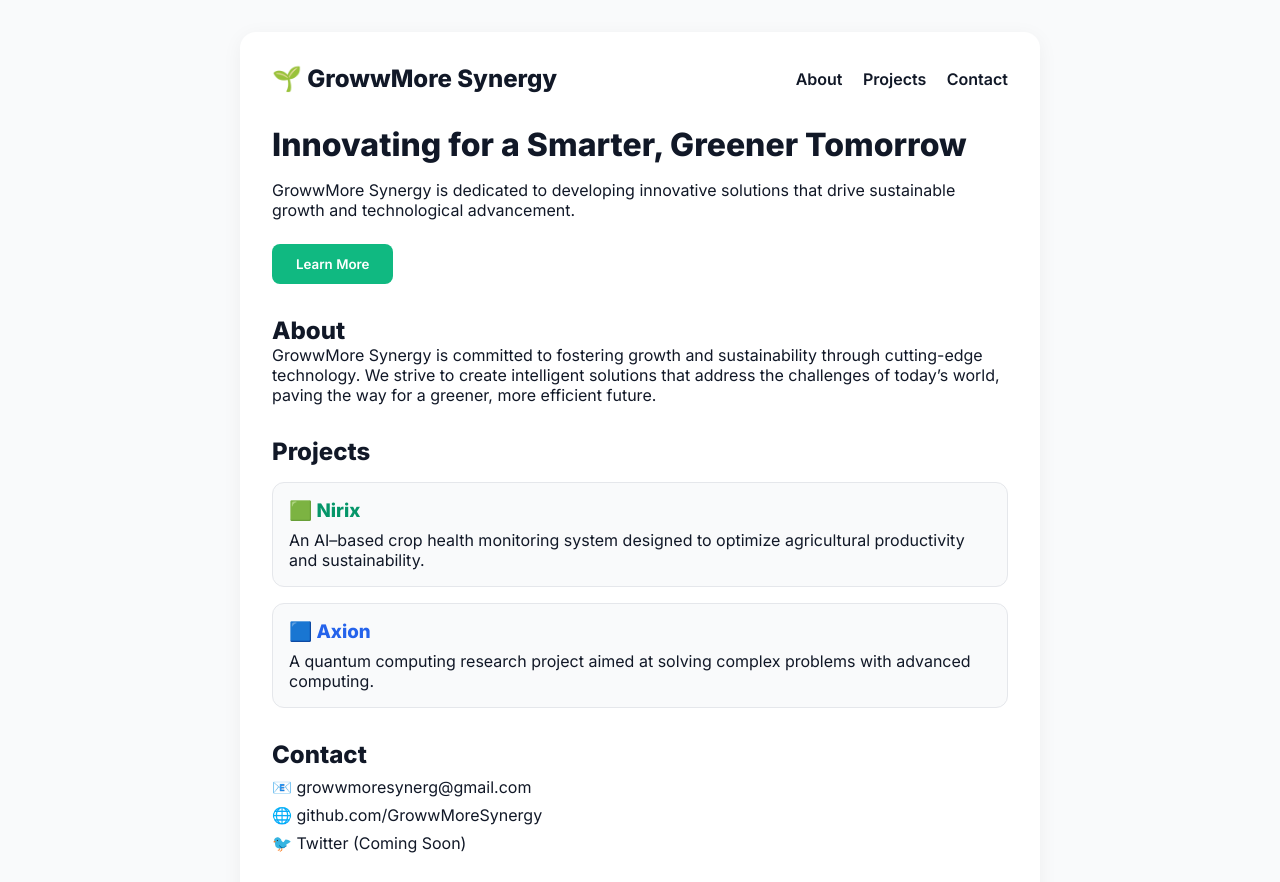
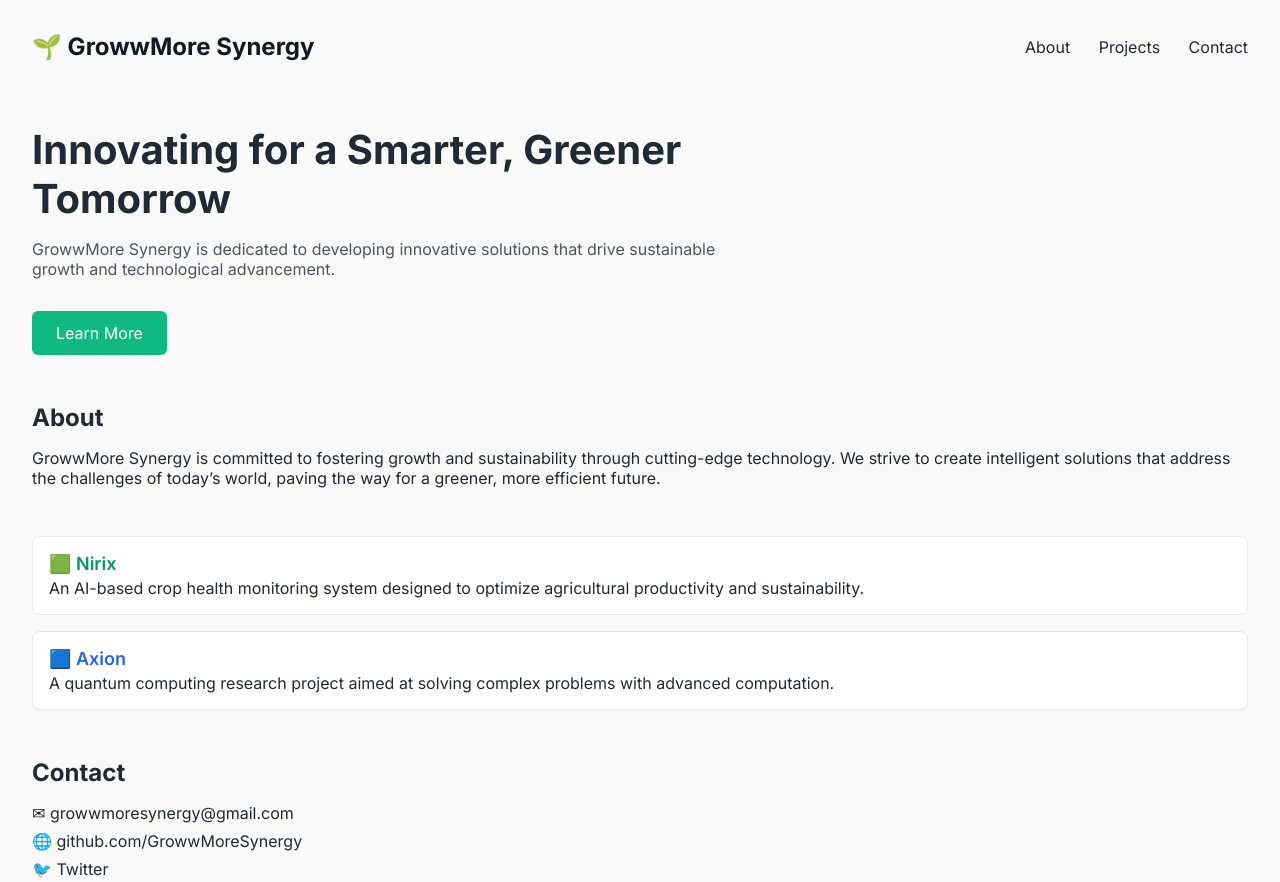
Before and after one commit to GrowwMore-Synergy/Website, a plain HTML site: page index.html in a window 1280 px wide. Shown: the top 882 px of the page. Drawn offline with Linux system fonts and the light colour scheme.

Commit message:
index.html

```diff
--- a/index.html
+++ b/index.html
@@ -1,11 +1,11 @@
-
 <!DOCTYPE html>
 <html lang="en">
+
 <head>
   <meta charset="UTF-8" />
   <meta name="viewport" content="width=device-width, initial-scale=1.0" />
   <title>GrowwMore Synergy</title>
-  <link href="https://fonts.googleapis.com/css2?family=Inter:wght@400;600;800&display=swap" rel="stylesheet">
+  <link href="https://fonts.googleapis.com/css2?family=Inter:wght@400;600;700&display=swap" rel="stylesheet">
   <style>
     * {
       margin: 0;
@@ -13,77 +13,113 @@
       box-sizing: border-box;
       font-family: 'Inter', sans-serif;
     }
+
     body {
-      background-color: #f9fafb;
-      color: #111827;
+      background-color: #f9f9f9;
+      color: #1f2937;
       padding: 2rem;
     }
-    .container {
-      max-width: 800px;
-      margin: 0 auto;
-      background: #fff;
-      padding: 2rem;
-      border-radius: 1rem;
-      box-shadow: 0 4px 20px rgba(0,0,0,0.05);
-    }
+
     header {
       display: flex;
       justify-content: space-between;
       align-items: center;
+      margin-bottom: 4rem;
+    }
+
+    header h1 {
+      font-size: 1.5rem;
+      font-weight: 700;
+      color: #0f172a;
+    }
+
+    nav a {
+      margin-left: 1.5rem;
+      text-decoration: none;
+      color: #1f2937;
+      font-weight: 500;
+    }
+
+    .hero {
+      max-width: 700px;
+      margin-bottom: 3rem;
+    }
+
+    .hero h2 {
+      font-size: 2.5rem;
+      font-weight: 700;
+      margin-bottom: 1rem;
+    }
+
+    .hero p {
+      font-size: 1rem;
+      color: #4b5563;
       margin-bottom: 2rem;
     }
-    nav a {
-      margin-left: 1rem;
-      text-decoration: none;
-      color: #111827;
-      font-weight: 600;
-    }
-    h1 {
-      font-size: 2rem;
-      font-weight: 800;
-      margin-bottom: 1rem;
-    }
+
     .btn {
       background-color: #10b981;
       color: white;
       padding: 0.75rem 1.5rem;
       border: none;
+      border-radius: 0.375rem;
+      cursor: pointer;
+      font-size: 1rem;
+      transition: background-color 0.3s;
+    }
+
+    .btn:hover {
+      background-color: #059669;
+    }
+
+    .section {
+      margin-bottom: 3rem;
+    }
+
+    .section h3 {
+      font-size: 1.5rem;
+      font-weight: 700;
+      margin-bottom: 1rem;
+    }
+
+    .card {
+      background-color: white;
+      border: 1px solid #e5e7eb;
       border-radius: 0.5rem;
+      padding: 1rem;
+      margin-bottom: 1rem;
+    }
+
+    .card h4 {
+      font-size: 1.125rem;
       font-weight: 600;
-      cursor: pointer;
-      margin-bottom: 2rem;
+      margin-bottom: 0.25rem;
     }
-    section {
-      margin-bottom: 2rem;
+
+    .contact a {
+      display: block;
+      color: #1f2937;
+      margin-bottom: 0.5rem;
+      text-decoration: none;
     }
-    .project-card {
-      background-color: #f9fafb;
-      border: 1px solid #e5e7eb;
-      border-radius: 0.75rem;
-      padding: 1rem;
-      margin-top: 1rem;
-    }
-    .project-card h3 {
-      margin-bottom: 0.5rem;
-    }
+
     footer {
+      margin-top: 4rem;
       font-size: 0.875rem;
       color: #6b7280;
-      text-align: center;
-      margin-top: 2rem;
     }
-    .contact a {
-      display: block;
-      margin-top: 0.5rem;
-      color: #111827;
-      text-decoration: none;
+
+    @media (max-width: 600px) {
+      .hero h2 {
+        font-size: 1.75rem;
+      }
     }
   </style>
 </head>
+
 <body>
-  <div class="container">
   <header>
-      <h2>🌱 GrowwMore Synergy</h2>
+    <h1>🌱 GrowwMore Synergy</h1>
     <nav>
       <a href="#about">About</a>
       <a href="#projects">Projects</a>
@@ -91,41 +127,38 @@
     </nav>
   </header>
 
-    <main>
-      <h1>Innovating for a Smarter, Greener Tomorrow</h1>
-      <p style="margin-bottom: 1.5rem;">GrowwMore Synergy is dedicated to developing innovative solutions that drive sustainable growth and technological advancement.</p>
+  <section class="hero">
+    <h2>Innovating for a Smarter, Greener Tomorrow</h2>
+    <p>GrowwMore Synergy is dedicated to developing innovative solutions that drive sustainable growth and technological advancement.</p>
     <button class="btn">Learn More</button>
+  </section>
 
-      <section id="about">
-        <h2>About</h2>
+  <section id="about" class="section">
+    <h3>About</h3>
     <p>GrowwMore Synergy is committed to fostering growth and sustainability through cutting-edge technology. We strive to create intelligent solutions that address the challenges of today’s world, paving the way for a greener, more efficient future.</p>
   </section>
 
-      <section id="projects">
-        <h2>Projects</h2>
-        <div class="project-card">
-          <h3 style="color: #059669;">🟩 Nirix</h3>
-          <p>An AI–based crop health monitoring system designed to optimize agricultural productivity and sustainability.</p>
+  <section id="projects" class="section">
+    <div class="card">
+      <h4 style="color: #059669;">🟩 Nirix</h4>
+      <p>An AI-based crop health monitoring system designed to optimize agricultural productivity and sustainability.</p>
     </div>
-        <div class="project-card">
-          <h3 style="color: #2563eb;">🟦 Axion</h3>
-          <p>A quantum computing research project aimed at solving complex problems with advanced computing.</p>
+    <div class="card">
+      <h4 style="color: #2563eb;">🟦 Axion</h4>
+      <p>A quantum computing research project aimed at solving complex problems with advanced computation.</p>
     </div>
   </section>
 
-      <section id="contact">
-        <h2>Contact</h2>
-        <div class="contact">
-          <a href="mailto:growwmoresynergy@gmail.com">📧 growwmoresynerg@gmail.com</a>
-          <a href="https://github.com/GrowwMoreSynergy" target="_blank">🌐 github.com/GrowwMoreSynergy</a>
-          <a href="#">🐦 Twitter (Coming Soon)</a>
-        </div>
+  <section id="contact" class="section contact">
+    <h3>Contact</h3>
+    <a href="mailto:growwmoresynergy@gmail.com">✉ growwmoresynergy@gmail.com</a>
+    <a href="https://github.com/GrowwMoreSynergy">🌐 github.com/GrowwMoreSynergy</a>
+    <a href="#">🐦 Twitter</a>
   </section>
-    </main>
 
   <footer>
     <p>Back any’wbehom</p>
   </footer>
-  </div>
 </body>
+
 </html>
```
Lines whose indentation alone changed are shown as unchanged.
